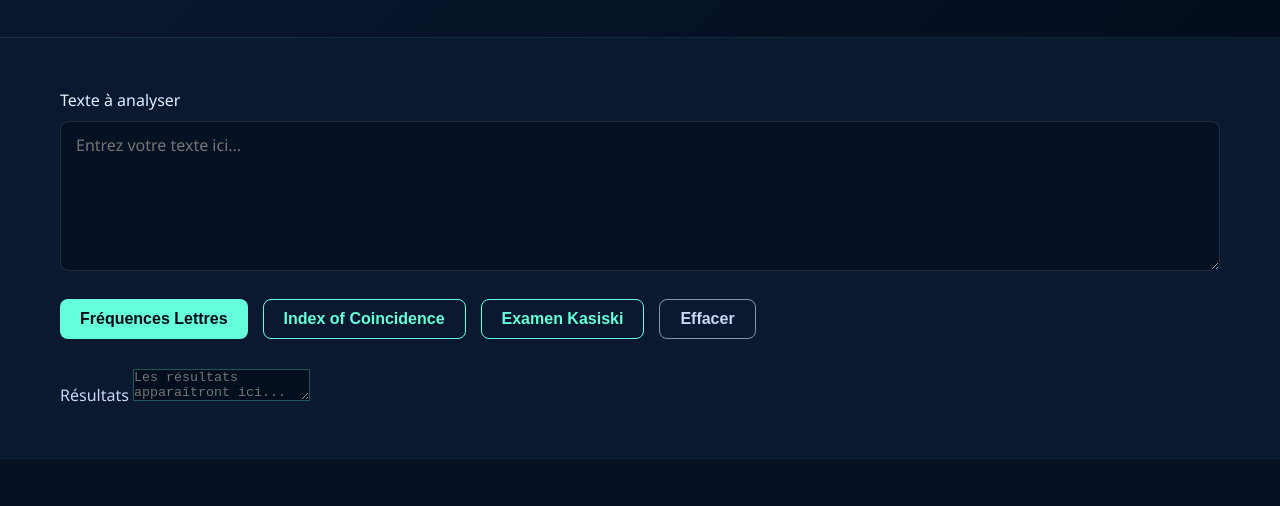
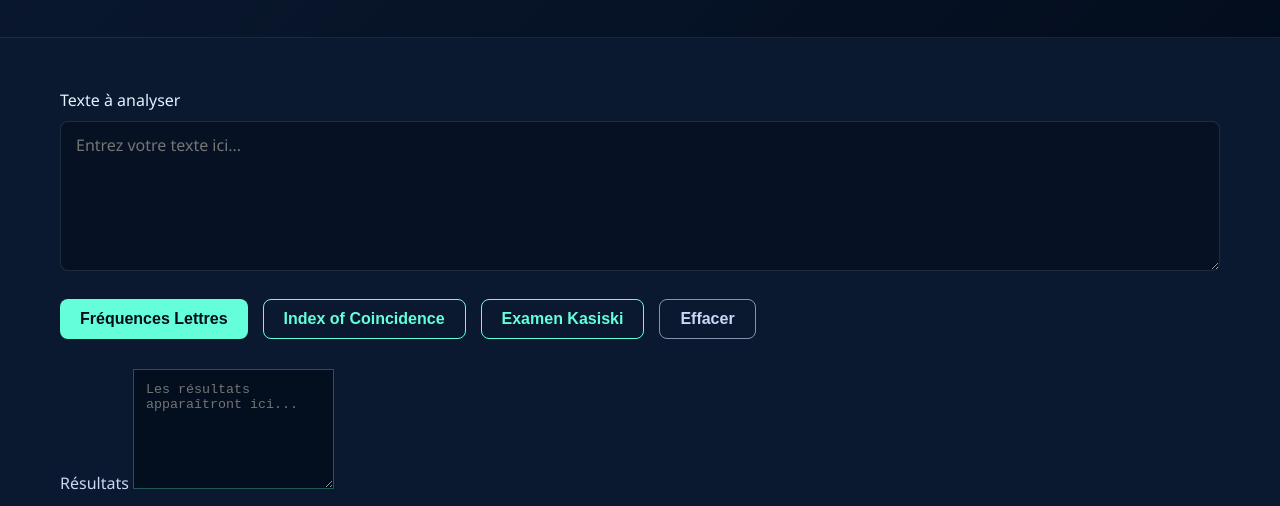
Before and after one commit to NourIslamAoudia/crypto-algorithms-js, a plain HTML site: page freq_analys.html in a window 1280 px wide. Shown: the part 268-774 px from the top of the page. Drawn offline with Linux system fonts and the light colour scheme.

Commit message:
edit output freq-result

```diff
--- a/freq_analys.html
+++ b/freq_analys.html
@@ -119,6 +119,22 @@
             font-family: 'Courier New', monospace;
             font-weight: 500;
         }
+        .result-group textarea#freq-result {
+            background-color: rgba(2, 12, 27, 0.8);
+            border: 1px solid rgba(100, 255, 218, 0.3);
+            color: var(--light-color);
+            font-family: 'Courier New', monospace; /* Texte plus typé console */
+            padding: 12px;
+            transition: var(--transition);
+            min-height: 120px;
+            resize: vertical; /* Permet de redimensionner verticalement si nécessaire */
+        }
+
+        .result-group textarea#freq-result:focus {
+            outline: none;
+            border-color: var(--secondary-color);
+            box-shadow: 0 0 0 2px rgba(100, 255, 218, 0.2);
+        }
     </style>
     <script src="js/main.js"></script>
     <script src="js/freq_analys.js"></script>
```
Also changed, not shown: classic.html (+0 -1 lines).
